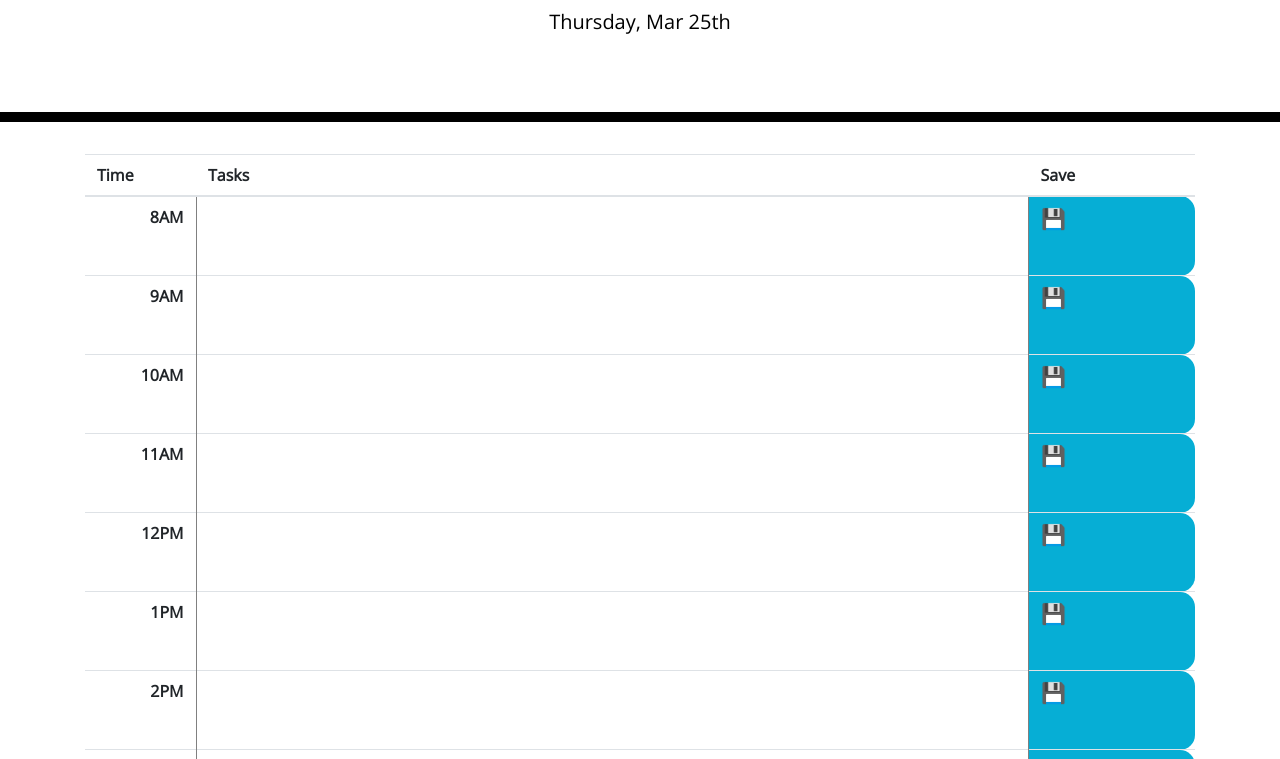
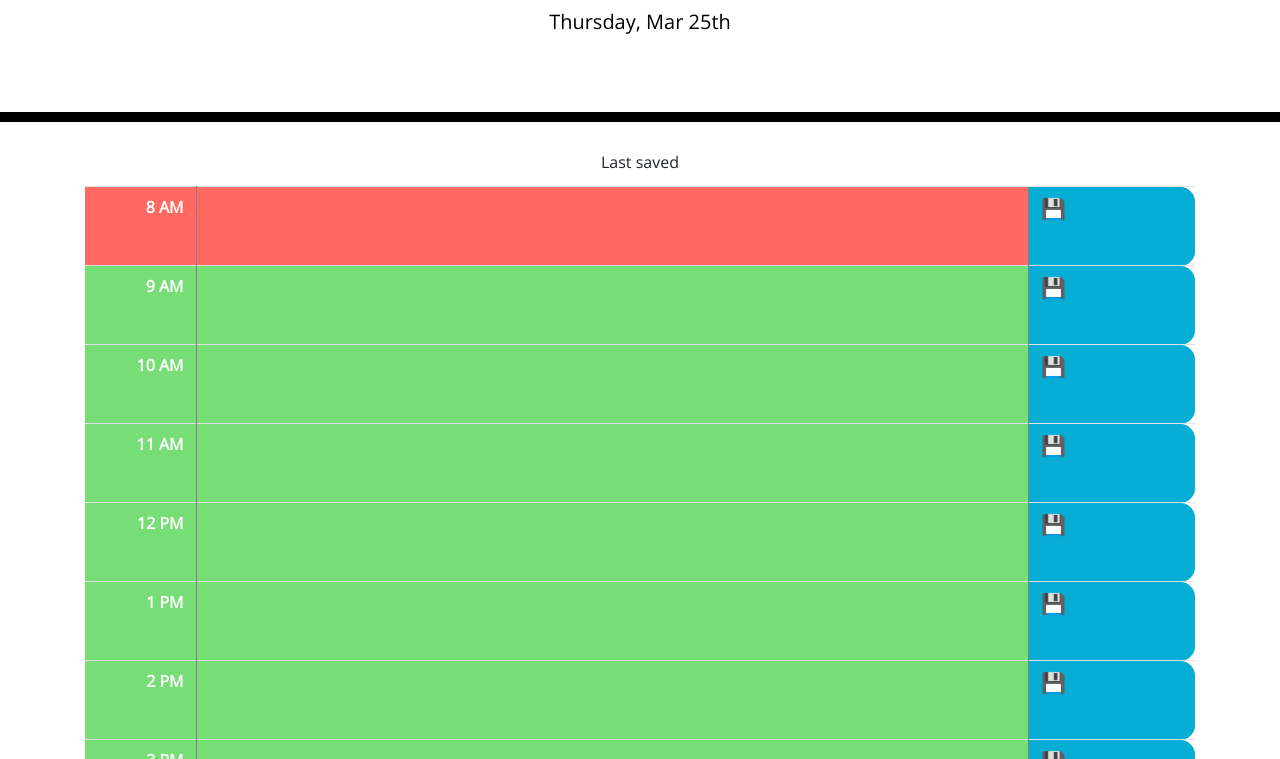
Before and after one commit to cstuhlfire/DayPlanner, a plain HTML site: page develop/index.html in a window 1280 px wide. Shown: the part 182-941 px from the top of the page. Drawn offline with nearby package versions, Linux system fonts and the light colour scheme.

Commit message:
add/ Added shading to the table based on present, future, past

```diff
--- a/develop/index.html
+++ b/develop/index.html
@@ -30,62 +30,56 @@
     </header>
 
     <div class="container">
+      <p class="last-saved">Last saved</p>
       <table class="table">
-        <thead>
-          <tr>
-            <th>Time</th>
-            <th>Tasks</th>
-            <th>Save</th>
-          </tr>
-        </thead>
         <tbody>
           <tr>
-            <th class="time-block">8AM</th>
+            <th class="time-block">8 AM</th>
             <td><textarea></textarea></td>
             <td class="saveBtn">💾</td>
           </tr>
           <tr>
-            <th class="time-block">9AM</th>
+            <th class="time-block">9 AM</th>
             <td><textarea></textarea></td>
             <td class="saveBtn">💾</td>
           </tr>
           <tr>
-            <th class="time-block">10AM</th>
+            <th class="time-block">10 AM</th>
             <td><textarea></textarea></td>
             <td class="saveBtn">💾</td>
           </tr>
           <tr>
-            <th class="time-block">11AM</th>
+            <th class="time-block">11 AM</th>
             <td><textarea></textarea></td>
             <td class="saveBtn">💾</td>
           </tr>
           <tr>
-            <th class="time-block">12PM</th>
+            <th class="time-block">12 PM</th>
             <td><textarea></textarea></td>
             <td class="saveBtn">💾</td>
           </tr>
           <tr>
-            <th class="time-block">1PM</th>
+            <th class="time-block">1 PM</th>
             <td><textarea></textarea></td>
             <td class="saveBtn">💾</td>
           </tr>
           <tr>
-            <th class="time-block">2PM</th>
+            <th class="time-block">2 PM</th>
             <td><textarea></textarea></td>
             <td class="saveBtn">💾</td>
           </tr>
           <tr>
-            <th class="time-block">3PM</th>
+            <th class="time-block">3 PM</th>
             <td><textarea></textarea></td>
             <td class="saveBtn">💾</td>
           </tr>
           <tr>
-            <th class="time-block">4PM</th>
+            <th class="time-block">4 PM</th>
             <td><textarea></textarea></td>
             <td class="saveBtn">💾</td>
           </tr>
           <tr>
-            <th class="time-block">5PM</th>
+            <th class="time-block">5 PM</th>
             <td><textarea></textarea></td>
             <td class="saveBtn">💾</td>
           </tr>
--- a/develop/script.js
+++ b/develop/script.js
@@ -2,13 +2,78 @@
 
 // Query selectors
 let todayEl = document.querySelector("#currentDay");
+let tableRowsEl = document.querySelectorAll("tr");
 
 // Function calls
-setDate();
+main();
+
 
 // Function definitions
+function main() {
+    setDate();
+    setTableColors();
+}
+
 function setDate() {
     let today = moment().format("dddd, MMM Do");
     console.log(today);
     todayEl.textContent = today;
+
+    return;
 }
+
+function convertTime(numericPart, moridiem) {
+    let militaryTime = 0;
+
+    if(numericPart === 12 && moridiem === "AM") {
+        militaryTime = 0;
+
+    } else if (moridiem === "AM" || (numericPart === 12 && moridiem === "PM")) {
+        militaryTime = numericPart * 100;
+
+    } else if (moridiem === "PM") {
+        militaryTime = (numericPart + 12) * 100;
+    }
+
+    return parseInt(militaryTime);
+}
+
+function parseTime(timeString) {
+    let split = [];
+    let numericPart = 0;
+    let moridiem = "";
+    let militaryTime = 0;
+
+    // Parse number and am/pm part of time
+    split = timeString.split(" ");
+
+    numericPart = parseInt(split[0]);
+    moridiem = split[1].toUpperCase();
+    militaryTime = convertTime(numericPart, moridiem);
+
+    return militaryTime;
+}
+
+function setTableColors() {
+    // Get current hour
+    let currentTime = 0;
+    let calTime = 0;
+
+    console.log(currentTime);
+    currentTime = parseTime(moment().format("h a"));
+
+    for (let i = 0; i < tableRowsEl.length; i++) {
+        calTime = parseTime(tableRowsEl[i].children[0].textContent);
+        console.log(calTime + " "+ currentTime);
+
+        if (calTime < currentTime) {
+            tableRowsEl[i].classList.add("past");
+        } else if (calTime > currentTime) {
+            tableRowsEl[i].classList.add("future");
+        } else {
+            tableRowsEl[i].classList.add("present");
+        }
+    }
+
+    return;
+}
--- a/develop/style.css
+++ b/develop/style.css
@@ -6,12 +6,12 @@ body {
 
 textarea {
   background: transparent;
-  border: transparent;
+  border: none;
+  outline: none;
   resize: none;
   color: #000000;
   padding: 10px;
   width: 100%;
-  height: 100%;
 }
 
 .jumbotron {
@@ -20,6 +20,10 @@ textarea {
   color: black;
   border-radius: 0;
   border-bottom: 10px solid black;
+}
+
+.last-saved {
+  text-align: center;
 }
 
 .time-block {
```
